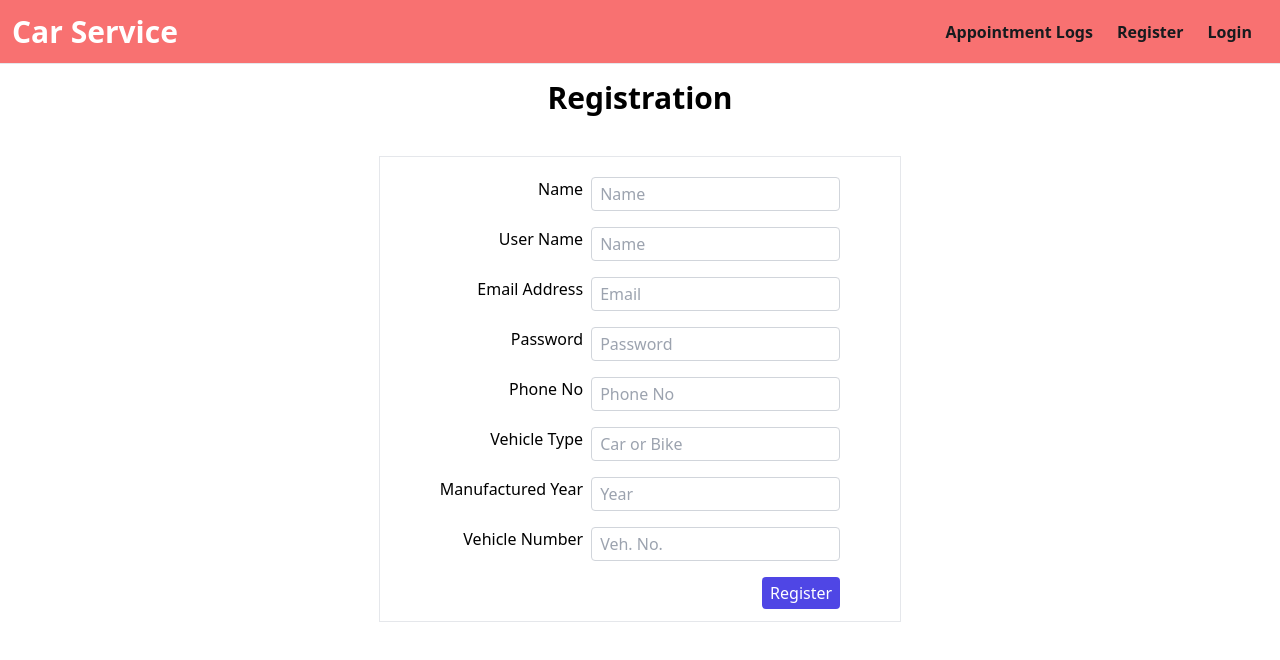
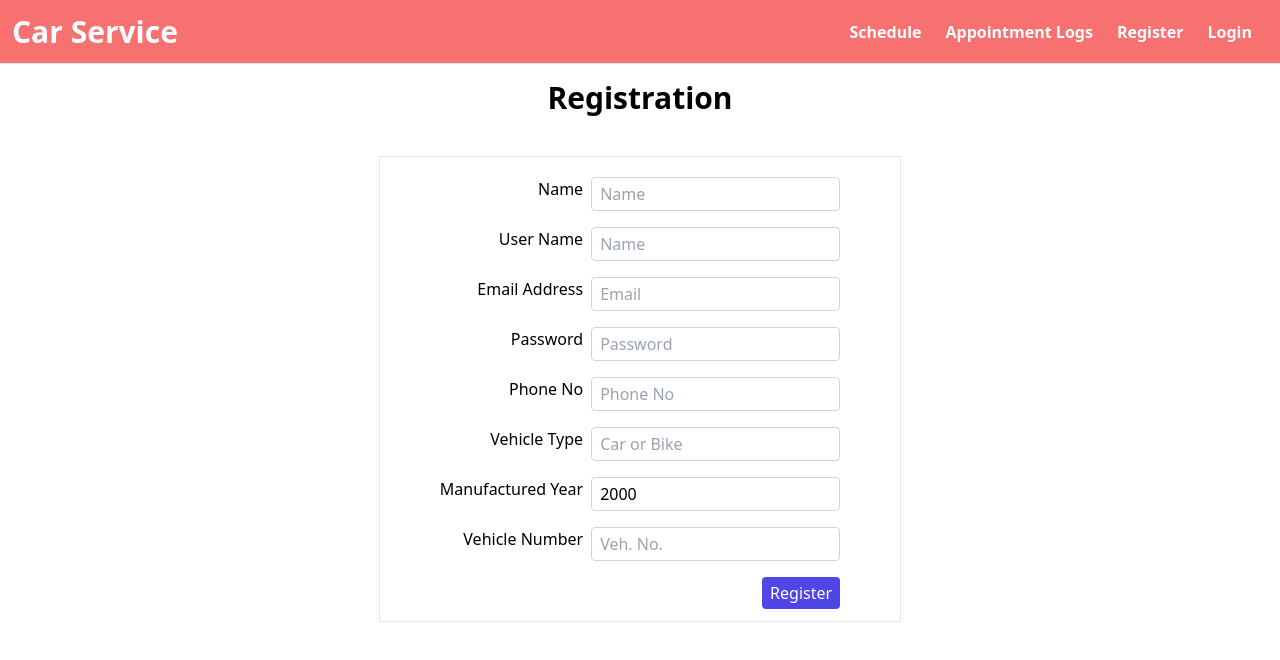
Before and after one commit to Mahenvs/vehicleRegSchedule, a React (Vite) app: page /register in a window 1280 px wide. Shown: the top 660 px of the page. Built offline with nearby package versions, Linux system fonts and the light colour scheme.

Commit message:
added links to the navbar

```diff
--- a/src/common/Interfaces.ts
+++ b/src/common/Interfaces.ts
@@ -14,7 +14,7 @@ export interface FormValues {
     phoneNo: string;
     vehicleType: "car" | "bike";
     manufacturedYear: number;
-    vehicleNum: number;
+    vehicleNum: string;
 }
 
 export interface FormFieldProps {
--- a/src/components/BookAppointment.tsx
+++ b/src/components/BookAppointment.tsx
@@ -43,7 +43,7 @@ const BookAppointment = () => {
               />
             </div>
             {formik.errors.name ? (
-              <div className="flex justify-end text-red-600">
+              <div className="flex justify-end text-[#AF3C3D]">
                 {formik.errors.name}
               </div>
             ) : null}
--- a/src/components/FormField.tsx
+++ b/src/components/FormField.tsx
@@ -34,7 +34,7 @@ const FormField: React.FC<FormFieldProps> = ({
             className="border border-gray-300 rounded px-2 py-1"
           />
         </div>
-        {error && <div className="flex justify-end text-red-600">{error}</div>}
+        {error && <div className="flex justify-end text-[#AF3C3D">{error}</div>}
       </div>
     </div>
   );
--- a/src/components/Login.tsx
+++ b/src/components/Login.tsx
@@ -50,7 +50,7 @@ const Login = () => {
               />
             </div>
             {formik.errors.userName ? (
-              <div className="flex justify-end text-red-600">
+              <div className="flex justify-end text-[#AF3C3D]">
                 {formik.errors.userName}
               </div>
             ) : null}
@@ -72,7 +72,7 @@ const Login = () => {
               />
             </div>
             {formik.errors.password ? (
-              <div className="flex justify-end text-red-600">
+              <div className="flex justify-end text-[#AF3C3D]">
                 {formik.errors.password}
               </div>
             ) : null}
--- a/src/components/NavBar.tsx
+++ b/src/components/NavBar.tsx
@@ -1,24 +1,40 @@
-import Heading from './Heading'
-import { Link } from 'react-router-dom'
+import Heading from "./Heading";
+import { Link } from "react-router-dom";
 
 const NavBar = () => {
+  const navList = [
+    {
+      text: "Schedule",
+      link: "book-appointment",
+    },
+    {
+      text: "Appointment Logs",
+      link: "appointment-logs",
+    },
+    {
+      text: "Register",
+      link: "register",
+    },
+    {
+      text: "Login",
+      link: "login",
+    },
+  ];
   return (
-    <div className='bg-red-400 border-b h-16 flex justify-between px-3 items-center mb-4'>
-        <Heading className='text-white'>Car Service</Heading>
-        <div className='flex gap-6 mx-4'>
-        <Link to={"appointment-logs"} className='text-[#171b1e] font-semibold'>
-            Appointment Logs
-        </Link>
-        <Link to={"register"} className='text-[#171b1e] font-semibold'>
-            Register
-        </Link>
-        <Link to={"login"} className='text-[#171b1e] font-semibold'>
-            Login
-        </Link>
+    <div className="bg-red-400 border-b h-16 flex justify-between px-3 items-center mb-4">
+      <Heading className="text-white">Car Service</Heading>
+      <div className="flex gap-6 mx-4">
+        {navList.map((item) => (
+          <Link
+            to={item.link}
+            className="text-[#ffffff] font-semibold hover:underline"
+          >
+            {item.text}
+          </Link>
+        ))}
+      </div>
+    </div>
+  );
+};
 
-        </div>
-    </div>
-  )
-}
-
-export default NavBar
+export default NavBar;
--- a/src/components/Register.tsx
+++ b/src/components/Register.tsx
@@ -5,9 +5,10 @@ import Heading from "./Heading";
 import { useNavigate } from "react-router-dom";
 import { RegisterUser } from "../API/Auth";
 import { validateForm } from "../common/validate";
+import { FormValues } from "../common/interfaces";
 
 const Register = () => {
-  const validate = (values) => {
+  const validate = (values:FormValues) => {
     const errors = validateForm(values);
     return errors;
   };
@@ -20,7 +21,7 @@ const Register = () => {
       password: "",
       phoneNo: "",
       vehicleType: "",
-      manufacturedYear: "",
+      manufacturedYear: 2000,
       vehicleNum: "",
     },
     validate,
--- a/src/components/TableView.tsx
+++ b/src/components/TableView.tsx
@@ -90,7 +90,7 @@ const Table = (props: tableProps) => {
                 </button>
                 <button
                   onClick={() => handleCancel(appointment)}
-                  className="ml-2 text-red-600 hover:text-red-900"
+                  className="ml-2 text-[#AF3C3D] hover:text-red-900"
                 >
                   Cancel
                 </button>
```
